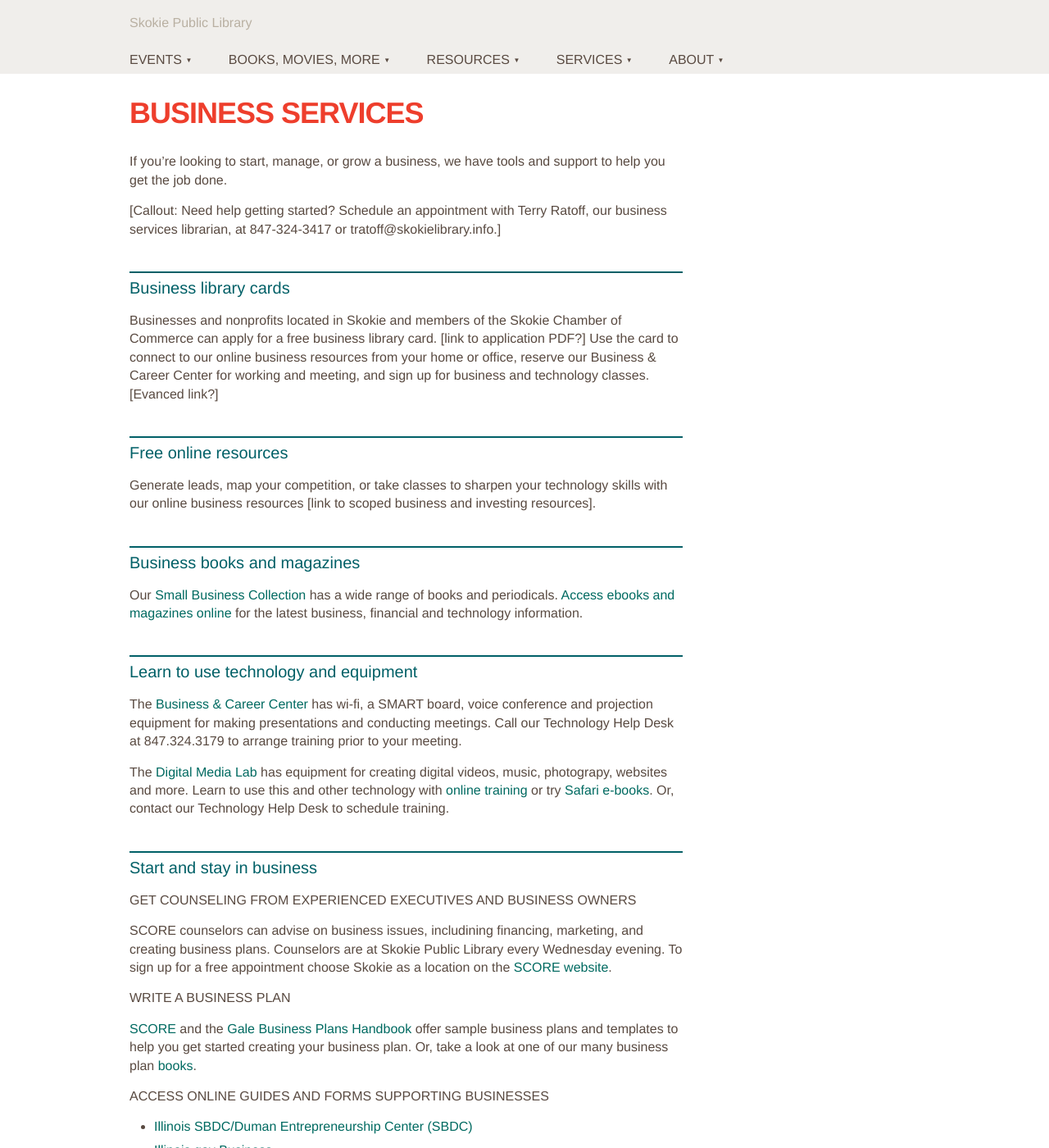
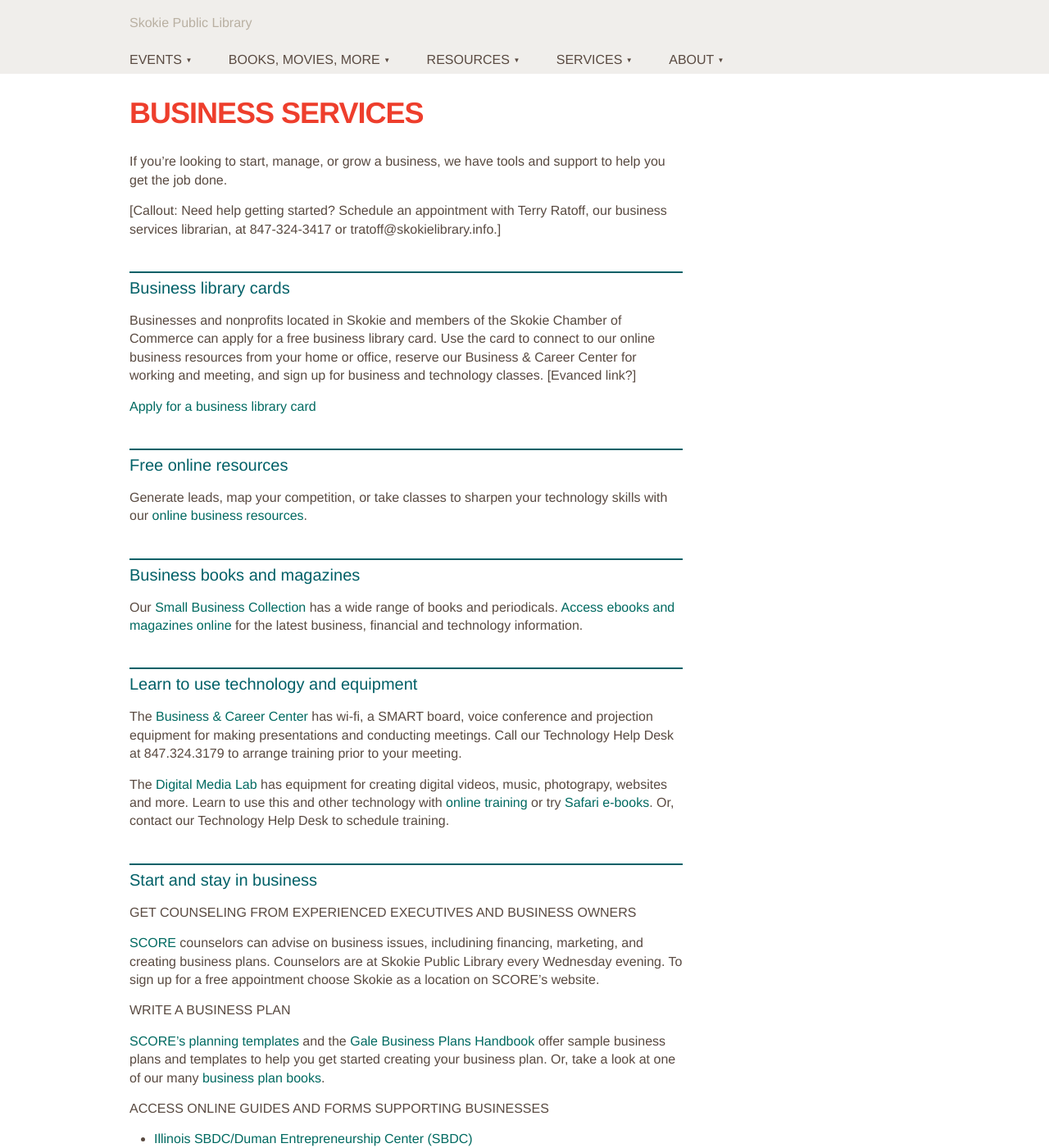
Before and after one commit to skokielibrary/spl-content, a Jekyll site: the page built from _content/terry/services--business-services.markdown, in a window 1280 px wide and 1400 px high. Shown: the whole window at 82% size. Built offline with Jekyll 4.4.1, drawn with Linux system fonts in a browser that asks for light colours; some of the changed text lies outside the part shown.

Commit message:
edited BA

```diff
--- a/_content/terry/services--business-services.markdown
+++ b/_content/terry/services--business-services.markdown
@@ -9,10 +9,12 @@ If you're looking to start, manage, or grow a business, we have tools and suppor
 [Callout: Need help getting started? Schedule an appointment with Terry Ratoff, our business services librarian, at 847-324-3417 or tratoff@skokielibrary.info.]
 
 ##Business library cards
-Businesses and nonprofits located in Skokie and members of the Skokie Chamber of Commerce can apply for a free business library card. [link to application PDF?]  Use the card to connect to our online business resources from your home or office, reserve our Business & Career Center for working and meeting, and sign up for business and technology classes. [Evanced link?]
+Businesses and nonprofits located in Skokie and members of the Skokie Chamber of Commerce can apply for a free business library card. Use the card to connect to our online business resources from your home or office, reserve our Business & Career Center for working and meeting, and sign up for business and technology classes. [Evanced link?]
+
+[Apply for a business library card](link to PDF application)
 
 ##Free online resources
-Generate leads, map your competition, or take classes to sharpen your technology skills with our online business resources [link to scoped business and investing resources].
+Generate leads, map your competition, or take classes to sharpen your technology skills with our [online business resources](link to scoped business and investing resources).
 
 ##Business books and magazines
 Our [Small Business Collection](http://encore.skokielibrary.info/iii/encore/search/C__S%28business%29%20f%3An%20c%3A2%20b%3Azrfb%20l%3Aeng__Orightresult__U?lang=eng&suite=beta) has a wide range of books and periodicals. [Access ebooks and magazines online](link to Safari books, books 24x7, Lexisnexis, factiva, zinio) for the latest business, financial and technology information.
@@ -23,19 +25,22 @@ The [Business & Career Center](Business & Career Center page) has wi-fi, a SMART
 The [Digital Media Lab](http://www.skokielibrary.info/s_about/How/Tech_Resources/DML.asp) has equipment for creating digital videos, music, photograpy, websites and more. Learn to use this and other technology with [online training](Link to Lynda.com, Atomic Learning,Treehouse) or try [Safari e-books](http://proquestcombo.safaribooksonline.com/). Or, contact our Technology Help Desk to schedule training.
 
 ##Start and stay in business
+
 ###Get counseling from experienced executives and business owners
-SCORE counselors can advise on business issues, includining financing, marketing, and creating business plans. Counselors are at Skokie Public Library every Wednesday evening. To sign up for a free appointment choose Skokie as a location on the [SCORE website](http://scorechicago.org/request-meeting/).
+[SCORE](https://www.score.org/) counselors can advise on business issues, includining financing, marketing, and creating business plans. Counselors are at Skokie Public Library every Wednesday evening. To sign up for a free appointment choose Skokie as a location on SCORE's website.
+
 ###Write a business plan
-[SCORE](https://www.score.org/resources/business-planning-financial-statements-template-gallery) and the [Gale Business Plans Handbook](http://go.galegroup.com/ps/i.do?action=interpret&id=GALE|2YYW&v=2.1&u=skok17141&it=aboutBook&p=GVRL&sw=w&authCount=1) offer sample business plans and templates to help you get started creating your business plan. Or, take a look at one of our many business plan [books](http://encore.skokielibrary.info/iii/encore/search/C__SBusiness%20plans__Ff%3Afacetlocations%3Aanf%3Aanf%3AAdult%20Nonfiction%3A%3A__Orightresult__U__X0?lang=eng&suite=beta).
+[SCORE's planning templates](https://www.score.org/resources/business-planning-financial-statements-template-gallery) and the [Gale Business Plans Handbook](http://go.galegroup.com/ps/i.do?action=interpret&id=GALE|2YYW&v=2.1&u=skok17141&it=aboutBook&p=GVRL&sw=w&authCount=1) offer sample business plans and templates to help you get started creating your business plan. Or, take a look at one of our many [business plan books](http://encore.skokielibrary.info/iii/encore/search/C__SBusiness%20plans__Ff%3Afacetlocations%3Aanf%3Aanf%3AAdult%20Nonfiction%3A%3A__Orightresult__U__X0?lang=eng&suite=beta).
+
 ###Access online guides and forms supporting businesses
 - [Illinois SBDC/Duman Entrepreneurship Center (SBDC)](http://jvschicago.org/duman/)
 - [Illinois.gov Business](https://www.illinois.gov/business/Pages/default.asp)
-- Small Business Administration-[SBA.gov](http://www.sba.gov/)
-- Legal Forms from Gale Cengage [Legal Forms Library](http://subscriptions.uslegalforms.com/gale/index.php?s=categories)
-- Essential Government forms from [BusinessUSA.gov](http://business.usa.gov/)
+- [Small Business Administration](http://www.sba.gov/)
+- [Legal Forms Library from Gale Cengage](EZproxy:http://subscriptions.uslegalforms.com/gale/index.php?s=categories)
+- [BusinessUSA.gov essential Government forms](http://business.usa.gov/)
 
 ##Contact our local partners for information and support
 - [Village of Skokie](http://www.skokie.org/index.cfm)
 - [Skokie Chamber of Commerce](http://skokiechamber.org/)
-- [Independent Merchants of Downtown Skokie(IMODS)](http://downtownskokie.org/)
-- Dempster Street Merchants
+- [Independent Merchants of Downtown Skokie (IMODS)](http://downtownskokie.org/)
+- [Dempster Street Merchants Association](http://www.dempstermerchants.com/)
```
